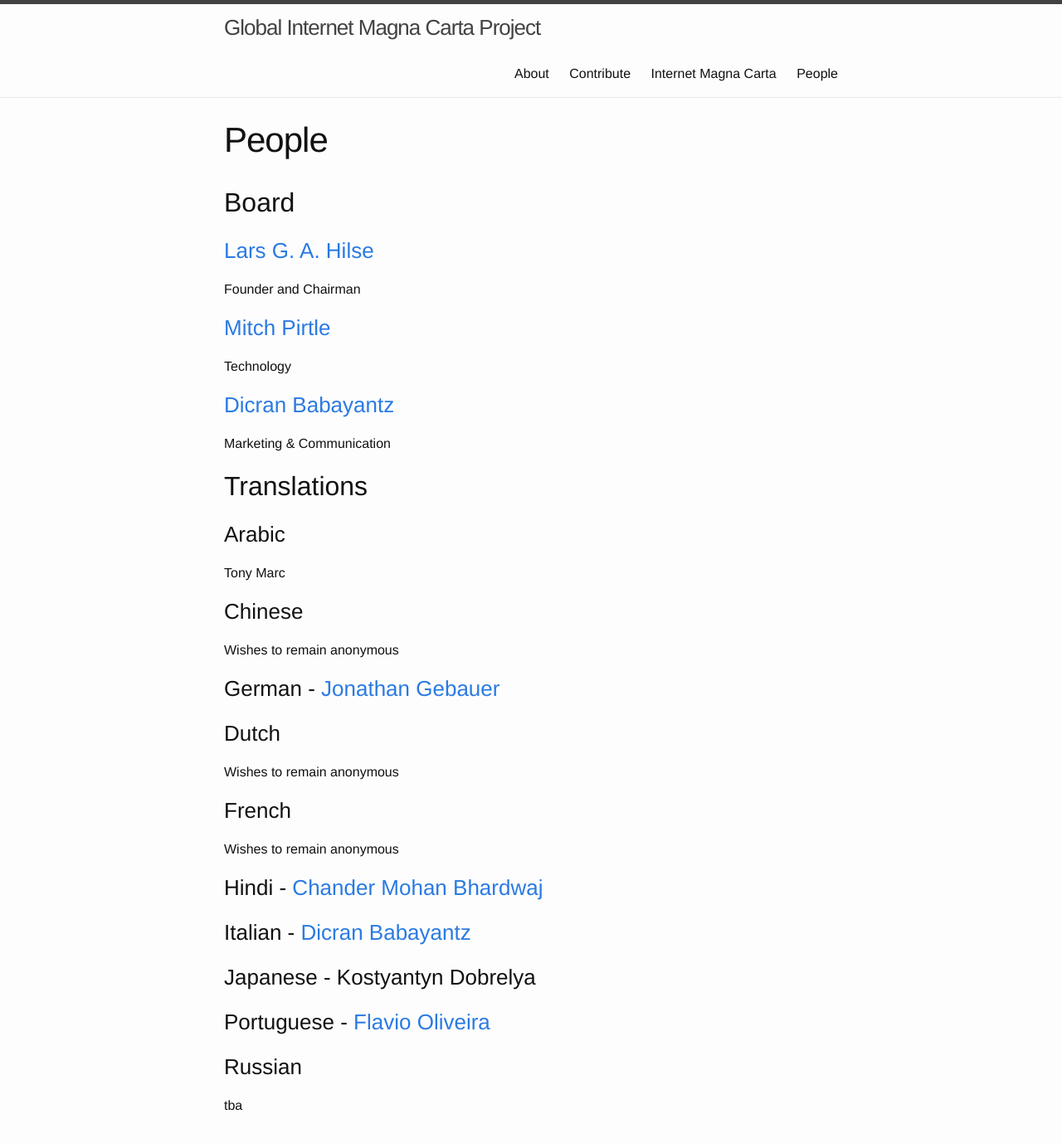
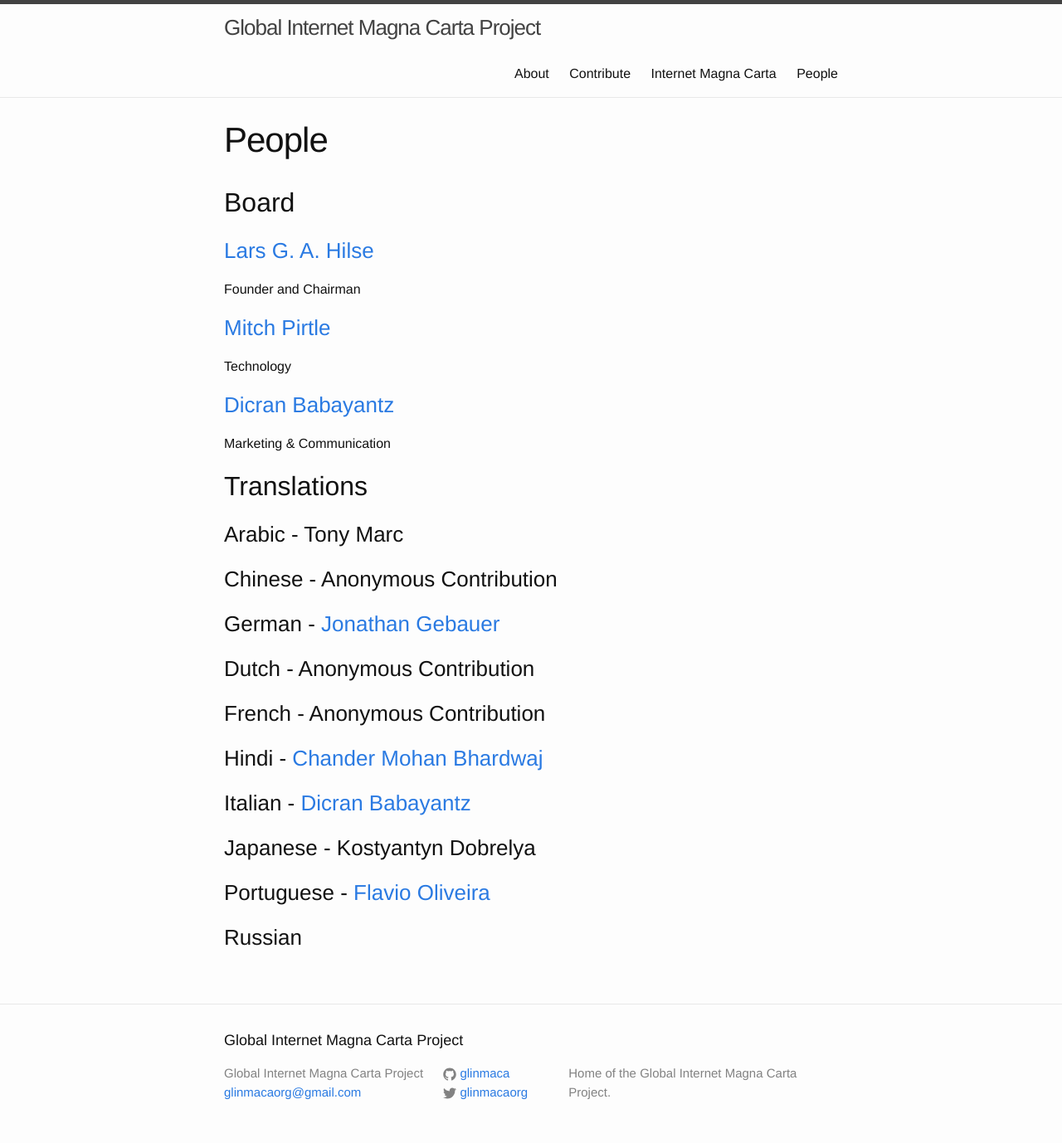
Before and after one commit to GLINMACA/glinmaca.github.io, a Jekyll site: the page built from people.md, in a window 1280 px wide and 1400 px high. Shown: the top 1378 px of the window at 83% size. Built offline with Jekyll 4.4.1, drawn with Linux system fonts in a browser that asks for light colours.

Commit message:
Update people.md
Formatting

```diff
--- a/people.md
+++ b/people.md
@@ -16,23 +16,15 @@ Marketing & Communication
 
 ##Translations
 
-###Arabic
+###Arabic - Tony Marc
 
-Tony Marc
-
-###Chinese
-
-Wishes to remain anonymous
+###Chinese - Anonymous Contribution
 
 ###German - [Jonathan Gebauer](https://de.linkedin.com/in/jonathan-gebauer-572b2828/en)
 
-###Dutch
+###Dutch - Anonymous Contribution
 
-Wishes to remain anonymous
-
-###French
-
-Wishes to remain anonymous
+###French - Anonymous Contribution
 
 ###Hindi - [Chander Mohan Bhardwaj](https://in.linkedin.com/in/chanderm73)
 
@@ -43,5 +35,3 @@ Wishes to remain anonymous
 ###Portuguese - [Flavio Oliveira](https://nl.linkedin.com/in/flávio-junger-de-oliveira-71811a41/en)
 
 ###Russian
-
-tba
```
